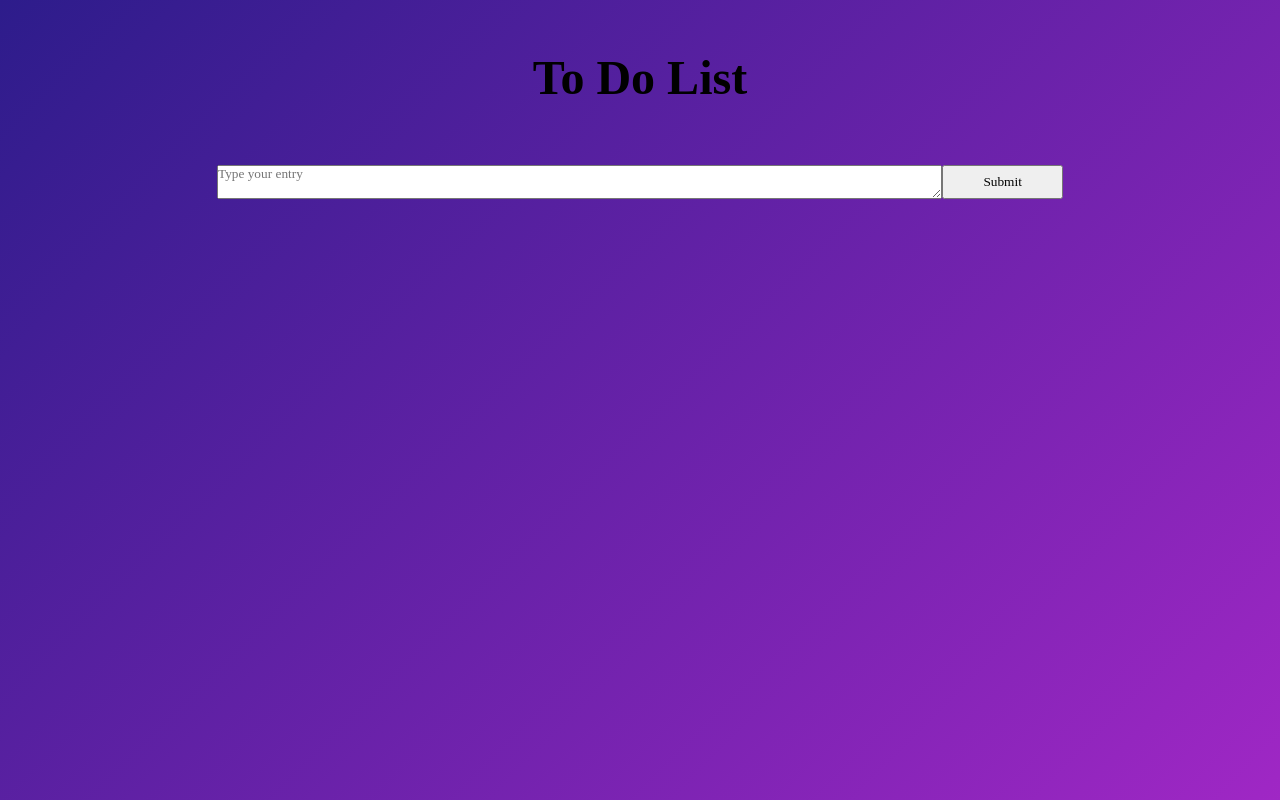
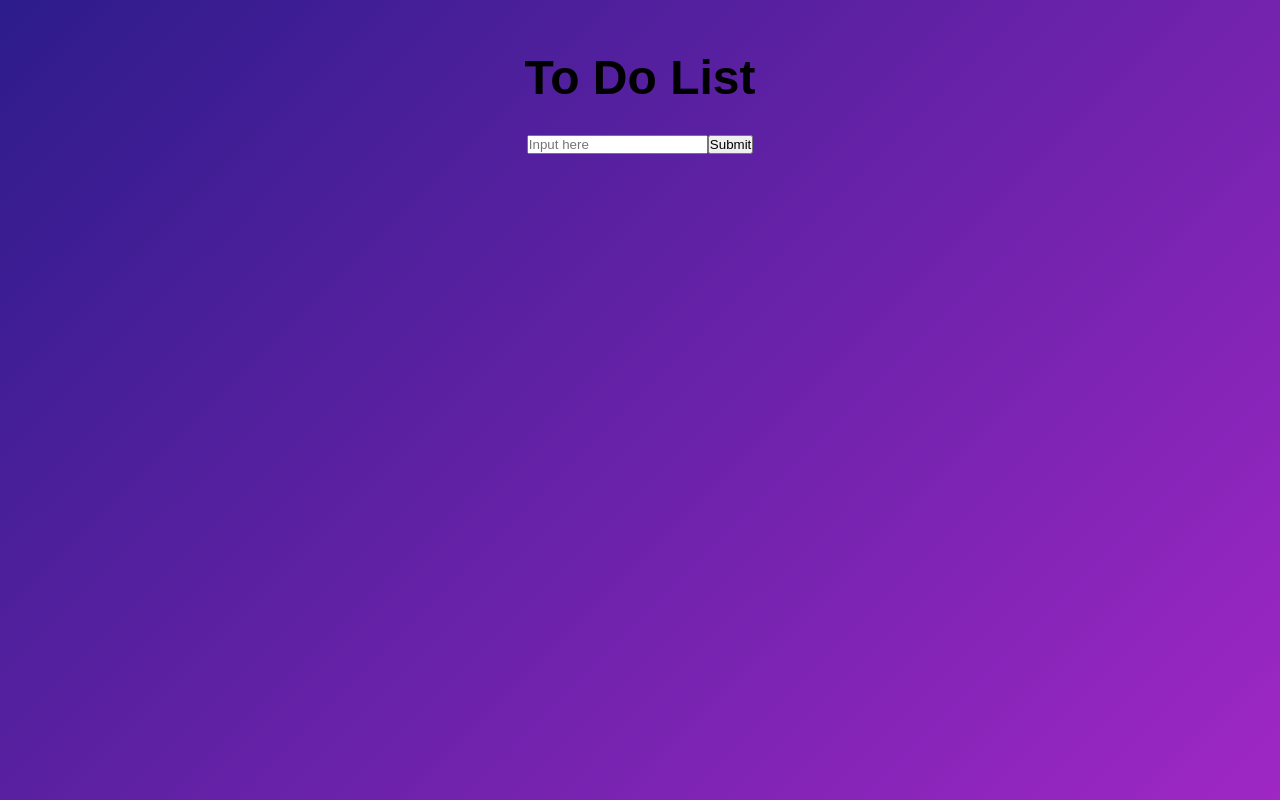
Before and after one commit to Neirel/To-Do-List, a plain HTML site: page index.html in a window 1280 px wide. Shown: the top 800 px of the page. Drawn offline with Linux system fonts and the light colour scheme.

Commit message:
changed input type

```diff
--- a/index.html
+++ b/index.html
@@ -11,7 +11,7 @@
         <meta name="viewport" content="width=device-width, initial-scale=1">
         <title>To-Do List Web App</title>
 
-        <script src="script.js" defer></script>
+
         <link rel="stylesheet" href="style.css">
     </head>
     <body>
@@ -20,12 +20,20 @@
         </div>
         <div class="container">
             <div class="inputcol">
-                <textarea name="text" class="textarea" placeholder="Type your entry"></textarea>
+                <input type="text" id="input-box" placeholder="Input here">
+
                 <button type="button" class="buttoninput"> Submit </button> <!-- For adding -->
             </div>
+            <ul id="list-container">
+                <!-- <li class="checked">Item 1</li>
+                <li>Item 2</li>
+                <li>Item 3</li> -->
+            </ul>
         </div>
+
         <div class="todolist">
 
         </div>
+    <script src="script.js" defer></script>
     </body>
 </html>
--- a/style.css
+++ b/style.css
@@ -1,7 +1,7 @@
-*{
+* {
     margin: 0;
     padding: 0;
-    font-family: 'Poppins', san-serif;
+    font-family: 'Poppins', sans-serif;
     box-sizing: border-box;
 }
 
@@ -12,18 +12,41 @@ body {
 
 .title-container {
     font-size: 24px;
-    text-align:center;
+    text-align: center;
+    margin-top: 20px;
 }
 
 .inputcol {
-    display: grid;
-    grid-template-columns: 60% 10%;
+    display: flex;
     justify-content: center;
-    margin-top: 50px;
+    margin-top: 20px;
 }
 
-.container{
+.input-box {
+    width: 80%;
+    margin-right: 10px;
+}
+
+.buttoninput {
+    width: 20%;
+}
+
+.container {
     width: 100%;
     min-height: 100vh;
     padding: 10px;
+    display: flex;
+    flex-direction: column;
+    align-items: center;
 }
+
+ul li {
+    list-style: none;
+    font-size: 17px;
+    padding: 12px 8px 12px 50px
+}
+
+ul li.checked{
+    color: #d61010;
+    text-decoration: line-through
+}
```
